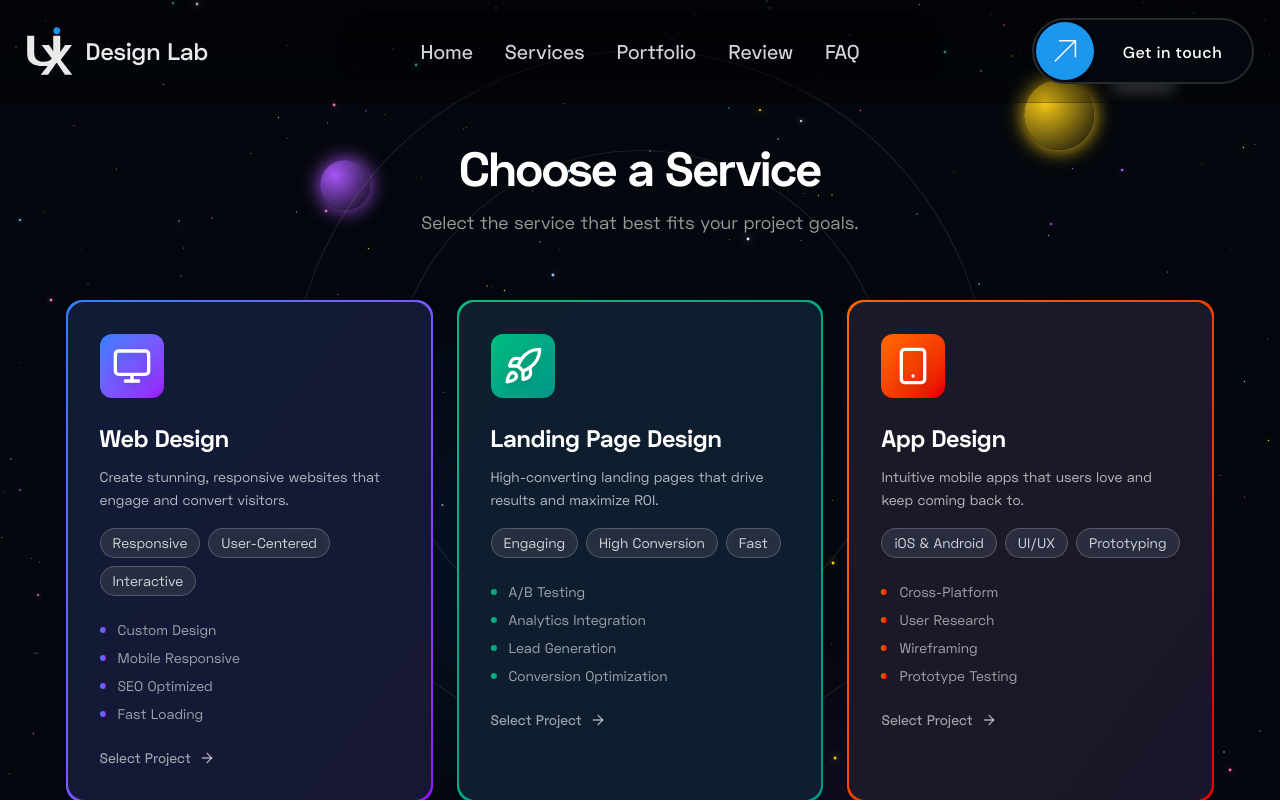
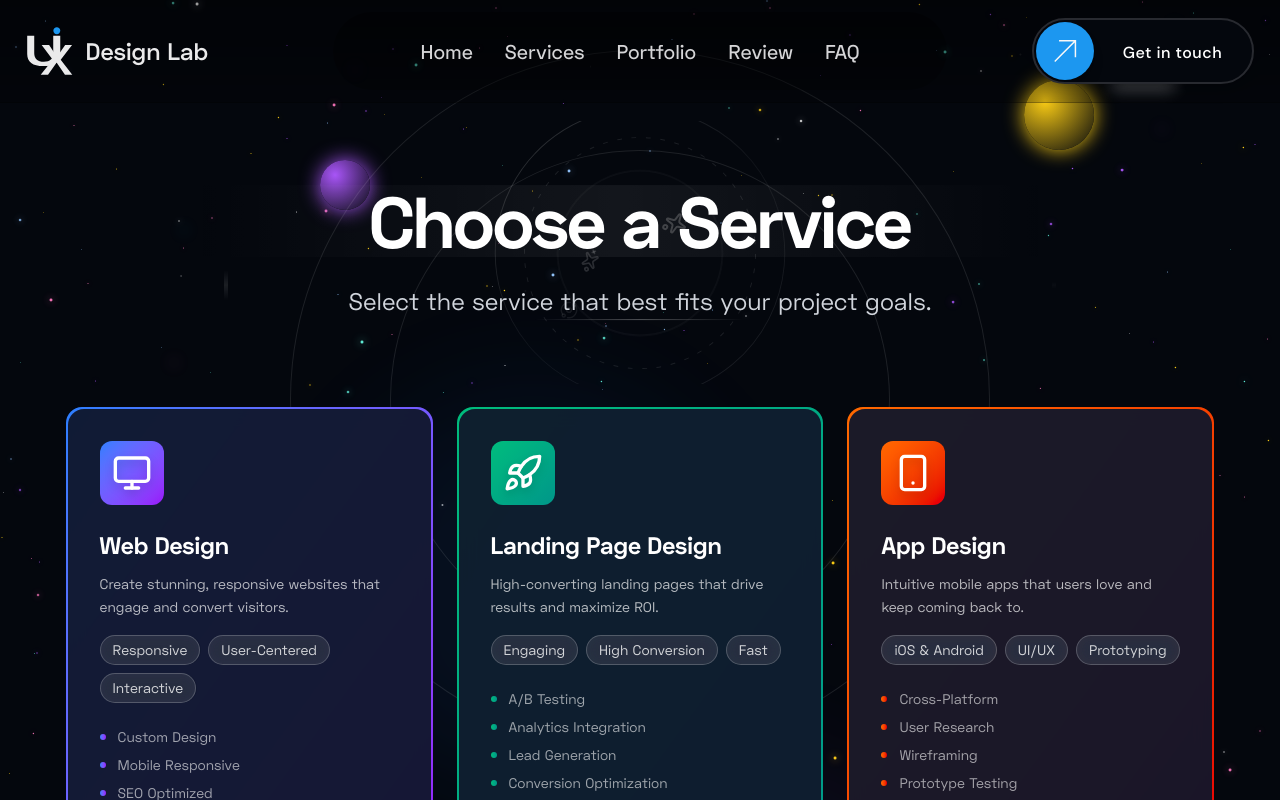
Before and after one commit to Levi9111/UIX-Design-Lab, a Next.js app: page /select-your-project in a window 1280 px wide. Shown: the top 800 px of the page. Built offline with nearby package versions, Linux system fonts and the light colour scheme; a web font is replaced by a local one.

Commit message:
modal adjusted

```diff
--- a/src/app/(HomePage)/get-in-touch/page.tsx
+++ b/src/app/(HomePage)/get-in-touch/page.tsx
@@ -3,6 +3,7 @@
 import { FormEvent, useState } from 'react';
 import { motion } from 'framer-motion';
 import { Mail, Phone, MapPin, Send } from 'lucide-react';
+import { PlanetText } from '@/components/elements/PlanetText';
 
 const GetInTouch = () => {
   const [formData, setFormData] = useState({
@@ -34,17 +35,10 @@ const GetInTouch = () => {
         <div className='absolute inset-0 bg-[radial-gradient(ellipse_at_top,_var(--tw-gradient-stops))] from-white/5 via-transparent to-transparent' />
       </div>
 
-      {/* Header */}
-      <div className='relative z-10 text-center mb-16'>
-        <h2 className='text-3xl sm:text-4xl lg:text-5xl font-bold text-white mb-4 tracking-tight'>
-          Get in Touch
-        </h2>
-        <p className='text-white/60 max-w-2xl mx-auto text-base sm:text-lg'>
-          We’d love to hear from you. Fill out the form below and we’ll get back
-          to you shortly.
-        </p>
-      </div>
-
+      <PlanetText
+        title='Get in touch'
+        subtitle='We’d love to hear from you. Fill out the form below and we’ll get back to you shortly.'
+      />
       {/* Contact Info + Form */}
       <div className='relative z-10 max-w-4xl mx-auto grid grid-cols-1 md:grid-cols-2 gap-12'>
         {/* Info */}
--- a/src/app/(HomePage)/select-your-project/page.tsx
+++ b/src/app/(HomePage)/select-your-project/page.tsx
@@ -14,6 +14,7 @@ import {
 } from 'lucide-react';
 import { useRouter } from 'next/navigation';
 import { serviceData } from '@/components/Services';
+import { PlanetText } from '@/components/elements/PlanetText';
 
 type ServiceType = {
   title: string;
@@ -238,14 +239,11 @@ const ProjectSelection = () => {
       </div>
 
       {/* Headline */}
-      <div className='relative z-10 text-center mb-16'>
-        <h2 className='text-3xl sm:text-4xl lg:text-5xl font-bold text-white mb-4 tracking-tight'>
-          Choose a Service
-        </h2>
-        <p className='text-white/60 max-w-2xl mx-auto text-base sm:text-lg'>
-          Select the service that best fits your project goals.
-        </p>
-      </div>
+
+      <PlanetText
+        title='Choose a Service'
+        subtitle='Select the service that best fits your project goals.'
+      />
 
       {/* Grid of cards */}
       <div className='relative z-10 grid grid-cols-1 sm:grid-cols-2 lg:grid-cols-3 gap-6 max-w-7xl mx-auto w-full'>
--- a/src/components/ui/GalacticModal.tsx
+++ b/src/components/ui/GalacticModal.tsx
@@ -53,7 +53,7 @@ const GalacticModal: React.FC<GalacticModalProps> = ({
           <div className='absolute inset-0 bg-[radial-gradient(circle_at_50%_30%,rgba(109,40,217,0.2),transparent_80%)] z-0 pointer-events-none' />
 
           <motion.div
-            className='relative bg-gradient-to-br from-slate-900 via-indigo-900 to-black text-white rounded-2xl shadow-2xl border border-purple-800 p-4 max-w-2xl w-[80vw] mx-auto md:w-full z-10 overflow-hidden h-[70vh] md:h-[90vh] max-h-[700px]'
+            className='relative bg-gradient-to-br from-slate-900 via-indigo-900 to-black text-white rounded-2xl shadow-2xl border border-purple-800 p-4 max-w-2xl w-[80vw] mx-auto md:w-full z-10 overflow-hidden h-[70vh] md:h-[90vh] max-h-[600px]'
             initial={{ scale: 0.8, opacity: 0, y: 50 }}
             animate={{ scale: 1, opacity: 1, y: 0 }}
             exit={{ scale: 0.8, opacity: 0, y: 50 }}
@@ -94,7 +94,7 @@ const GalacticModal: React.FC<GalacticModalProps> = ({
 
             {/* Content */}
             <div
-              className='text-white/90 leading-relaxed space-y-4 relative z-10 h-full overflow-y-scroll pr-2 md:pb-8 pb-20 2xl:pl-0'
+              className='text-white/90 leading-relaxed space-y-4 relative z-10 h-full overflow-y-scroll pr-2 md:pb-16 pb-20 2xl:pl-0'
               style={{
                 scrollbarWidth: 'thin',
               }}
```
